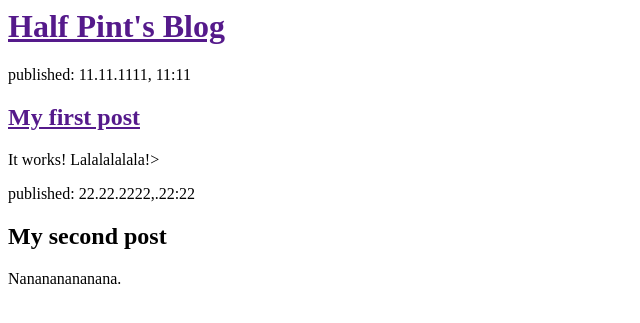
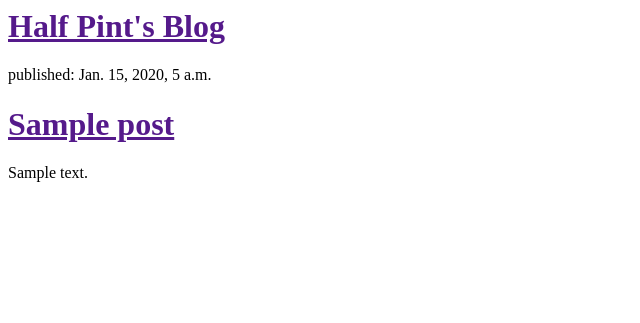
Before and after one commit to halfpint426/my-first-blog, a Django app: template blog/templates/blog/post_list.html in a window 1280 px wide. Shown: the top 323 px of the page, without its empty margins (0-640 px from the left). Run offline with Django 3.2, Linux system fonts and the light colour scheme; the template is opened without the code that fills it: values that come from a table or form of the project are taken from there, others are empty; tables that the repository leaves empty hold one stand-in row (values such as "Sample post").

Commit message:
Modified templates to display posts from database.

```diff
--- a/blog/templates/blog/post_list.html
+++ b/blog/templates/blog/post_list.html
@@ -7,17 +7,14 @@
 			<h1><a href="">Half Pint's Blog</a></h1>
 		</div>
 
-		<div>
-			<p>published: 11.11.1111, 11:11</p>
-			<h2><a href="">My first post</a></h2>
-			<p>It works! Lalalalalala!></p>
-		</div>
+		{% for post in posts %}
+			<div>
+				<p>published: {{ post.published_date }}</p>
+				<h1><a href="">{{ post.title }}</a></h1>
+				<p>{{ post.text|linebreaks }}</p>
+			</div>
+		{% endfor %}
 
-		<div>
-			<p>published: 22.22.2222,.22:22</p>
-			<h2><a href"">My second post</a></h2>
-			<p>Nanananananana.</p>
-		</div>
 	</body>
 
 </html>
--- a/blog/views.py
+++ b/blog/views.py
@@ -1,5 +1,8 @@
 from django.shortcuts import render
+from django.utils import timezone
+from .models import Post
 
 # Create your views here.
 def post_list(request):
-	return render(request, 'blog/post_list.html',{})
+	posts = Post.objects.filter(published_date__lte=timezone.now()).order_by('published_date')
+	return render(request, 'blog/post_list.html',{'posts':posts})
```
Also changed, not shown: blog/models.py (+5 -5 lines).
